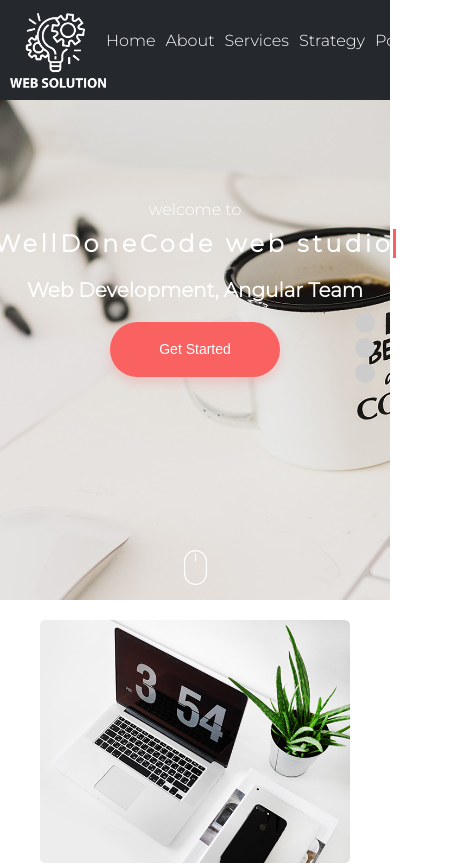
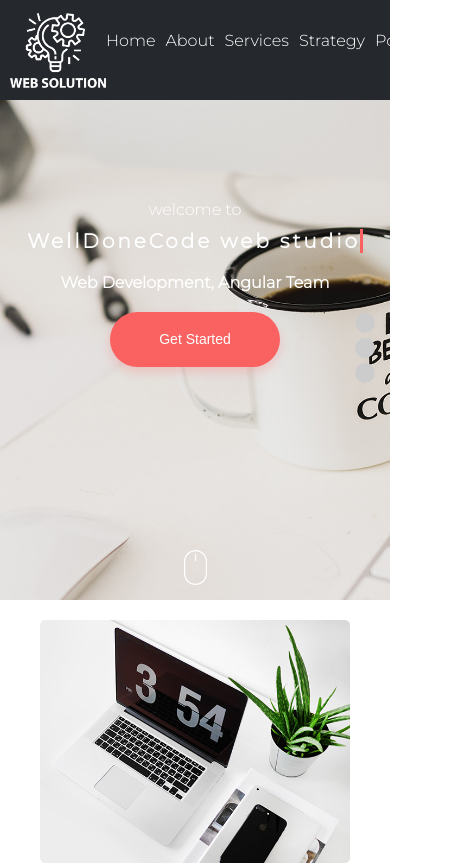
Before and after one commit to Valdemar26/wdc-landing, an Angular app: page / in a window 390 px wide. Shown: the top 865 px of the page, 456 px wide, since content can reach past the window. Built offline with nearby package versions, Linux system fonts and the light colour scheme.

Commit message:
26: added media queries for screens 480px

```diff
--- a/src/app/components/get-in-touch/get-in-touch.component.scss
+++ b/src/app/components/get-in-touch/get-in-touch.component.scss
@@ -185,3 +185,14 @@
     }
   }
 }
+
+@media (max-width: 768px) {
+  .wdc-touch {
+    .wdc-details {
+      .wdc-social {
+        flex-direction: column;
+        align-items: center;
+      }
+    }
+  }
+}
--- a/src/app/components/header-slider/header-slider.component.scss
+++ b/src/app/components/header-slider/header-slider.component.scss
@@ -100,3 +100,19 @@
     }
   }
 }
+
+@media (max-width: 480px) {
+  .wdc-slider-wrapper {
+    .wdc-slider-main {
+      .typewriter {
+        h1 {
+          font-size: 20px;
+        }
+      }
+
+      h2 {
+        font-size: 16px;
+      }
+    }
+  }
+}
```
